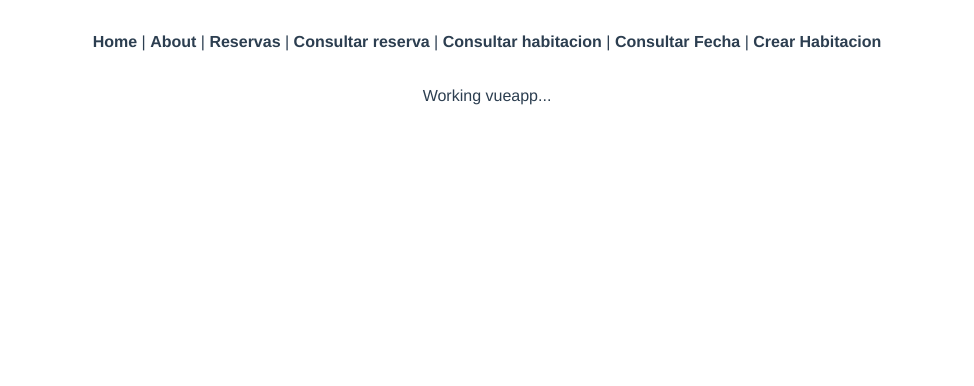
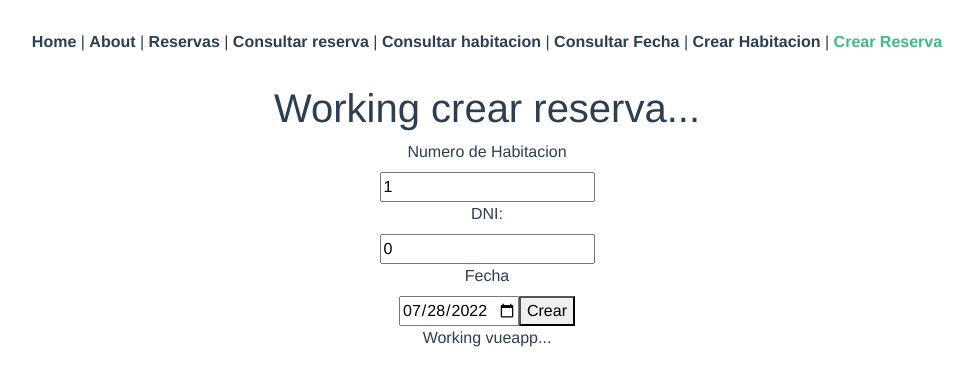
Before and after one commit to Felipevipa/webappHotel, a Vue app in the folder nombre-webhotel/: page /crearReserva in a window 1280 px wide. Shown: the top 386 px of the page, without its empty margins (153-1127 px from the left). Built offline with nearby package versions, Linux system fonts and the light colour scheme.

Commit message:
agregado crearReserva

```diff
--- a/nombre-webhotel/src/App.vue
+++ b/nombre-webhotel/src/App.vue
@@ -6,8 +6,8 @@
     <router-link to="/ReservacionPorDni">Consultar reserva</router-link> |
     <router-link to="/buscarHabitacion">Consultar habitacion</router-link> |
     <router-link to="/consultarFecha">Consultar Fecha</router-link> |
-    <router-link to="/CrearHabitacion">Crear Habitacion</router-link>
-
+    <router-link to="/CrearHabitacion">Crear Habitacion</router-link> |
+    <router-link to="/crearReserva">Crear Reserva</router-link>
   </div>
   <router-view/>
   <p>Working vueapp...</p>
--- a/nombre-webhotel/src/router/index.js
+++ b/nombre-webhotel/src/router/index.js
@@ -54,7 +54,16 @@ const routes = [
     // this generates a separate chunk (about.[hash].js) for this route
     // which is lazy-loaded when the route is visited.
     component: () => import(/* webpackChunkName: "about" */ '../views/CrearHabitacion.vue')
+  },
+  {
+    path: '/crearReserva',
+    name: 'crearReserva',
+    // route level code-splitting
+    // this generates a separate chunk (about.[hash].js) for this route
+    // which is lazy-loaded when the route is visited.
+    component: () => import(/* webpackChunkName: "about" */ '../views/crearReserva.vue')
   }
+
 ]
 
 const router = createRouter({
--- a/nombre-webhotel/src/views/buscarHabitacion.vue
+++ b/nombre-webhotel/src/views/buscarHabitacion.vue
@@ -17,6 +17,7 @@
         <td>{{resultado.precio}}</td>
         <td>{{resultado.tipoHabitacion}}</td>
         <td> <img :src="resultado.imagen" alt="" style="height : 200px"> </td>
+        <td><button v-on:click="eliminar(resultado.numeroHabitacion)" class="bg-danger"> Eliminar </button></td>
       </tr>
       </tbody>
     </table>
@@ -58,6 +59,9 @@ export default {
         alert('Habitacion no encontrada')
       }
     },
+    async eliminar(habitacion) {
+      alert(habitacion)
+    },
   }
 }
 </script>
--- /dev/null
+++ b/nombre-webhotel/src/views/crearReserva.vue
@@ -0,0 +1,63 @@
+<template>
+  <h1>Working crear reserva...</h1>
+  <label for="numero">Numero de Habitacion</label> <br/>
+  <input type="number" id="numero" v-model="numero"> <br/>
+  <label for="dni">DNI:</label> <br/>
+  <input type="number" id="dni" v-model="dni"> <br/>
+  <label for="fecha"> Fecha </label> <br/>
+  <input type="date" id="fecha" v-model="fecha" min="2018-01-01" max="2030-12-31">
+  <button v-on:click="crear()"> Crear </button>
+</template>
+
+<script>
+import axios from "axios";
+
+export default {
+  name: "crearReserva",
+  data() {
+    return {
+      resultado: null,
+      numero: 1,
+      dni: 0,
+      fecha: "2022-07-28",
+    }
+  },
+  methods: {
+    async crear() {
+      try {
+        var result = await axios({
+          method: "POST",
+          url: 'https://apihotelg6.herokuapp.com',
+          data: {
+            query: `
+                  mutation EliminarReservaMutation($crearReservaReserva: nuevaReserva!) {
+                    crearReserva(reserva: $crearReservaReserva) {
+                      numeroRervacion
+                      numeroHabitacion
+                      dni
+                      fechaReservacion
+                    }
+                  }
+            `, variables: {
+              "crearReservaReserva": {
+                "numeroHabitacion": this.numero,
+                "dni": this.dni,
+                "fechaReservacion" : this.fecha
+              }
+            }
+          }
+        });
+        this.resultado = result.data.data.crearReserva;
+        console.log(this.resultado)
+        alert('Reserva creada')
+      } catch (error) {
+        alert('Habitacion no encontrada')
+      }
+    },
+  }
+}
+</script>
+
+<style scoped>
+
+</style>
```
